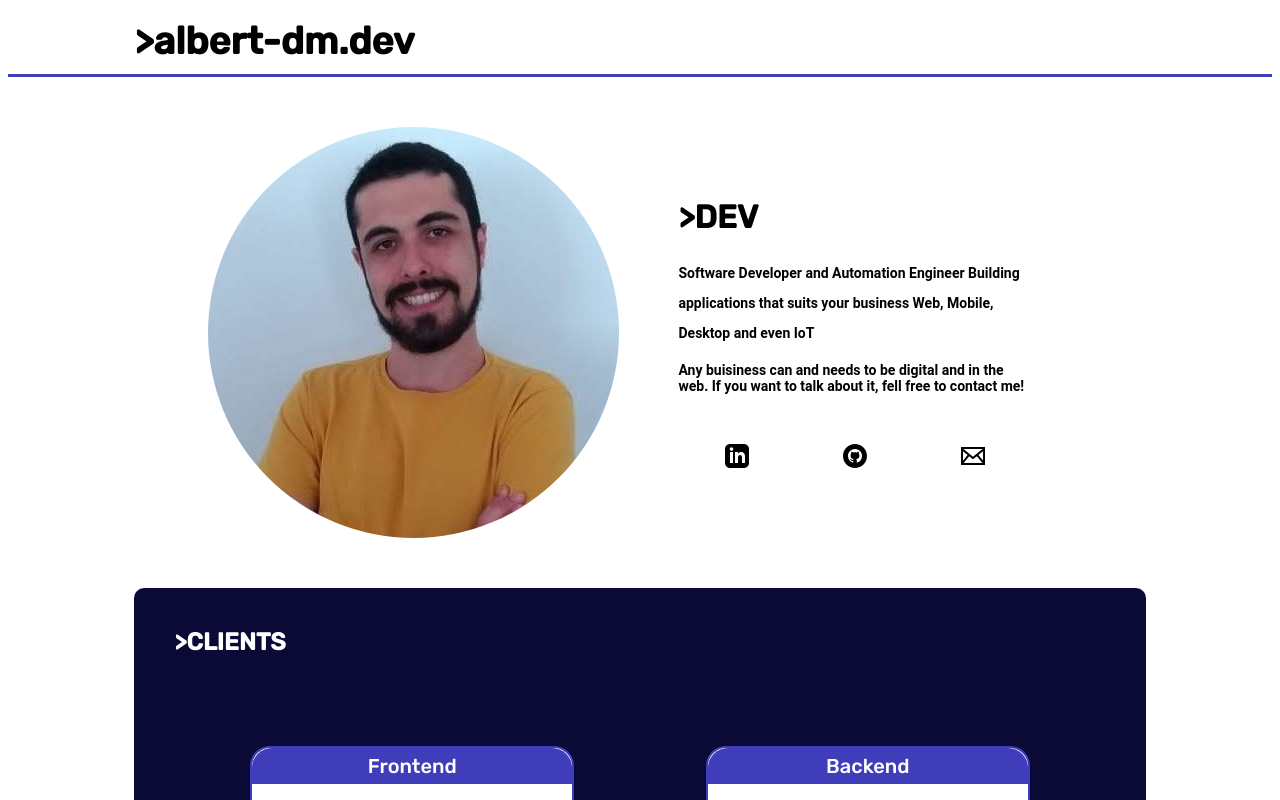
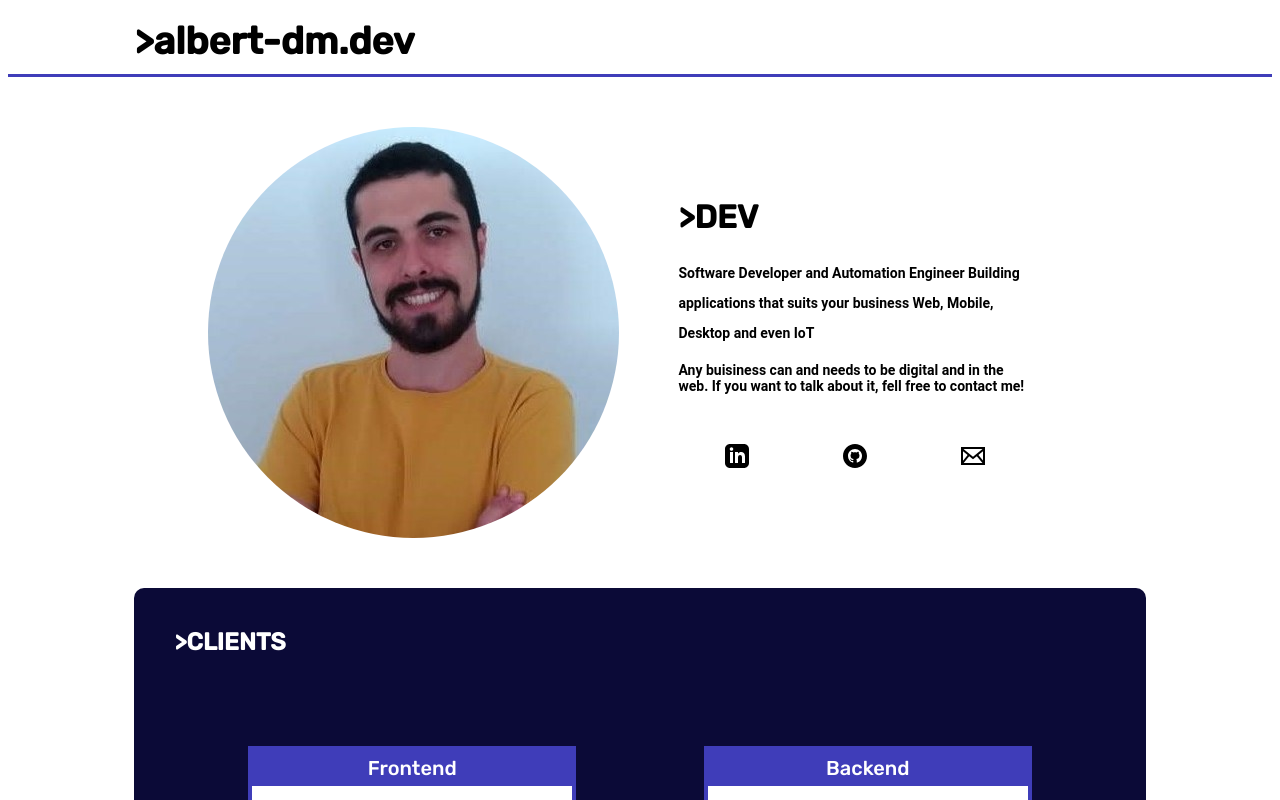
Before and after one commit to albert-dm/next-albert-dm-page, a Next.js app: page / in a window 1280 px wide. Shown: the top 800 px of the page. Built offline with nearby package versions, Linux system fonts and the light colour scheme.

Commit message:
fixing cards

```diff
--- a/pages/components/card/cardStyled.styles.js
+++ b/pages/components/card/cardStyled.styles.js
@@ -16,8 +16,7 @@ export const CardStyled = styled.div `
     height: 40vh;
     border-style: solid;
     border-color: ${colors.secondary};
-    border-width: 2px;
-    border-radius: 20px;
+    border-width: 4px;
     display: flex;
     flex-direction: column;
     background-color: white;
@@ -32,8 +31,6 @@ export const CardStyled = styled.div `
     border-color: ${colors.secondary};
     font-size:20px;
     color:white;
-    border-top-left-radius: 20px;
-    border-top-right-radius: 20px;
     cursor: pointer;
   }
   .description {
@@ -43,8 +40,6 @@ export const CardStyled = styled.div `
     height:100%;
     font-size: 16px;
     font-family: "Rubik", sans-serif;
-    border-bottom-left-radius: 20px;
-    border-bottom-right-radius: 20px;
     cursor: pointer;
   }
   .description:hover{
```
